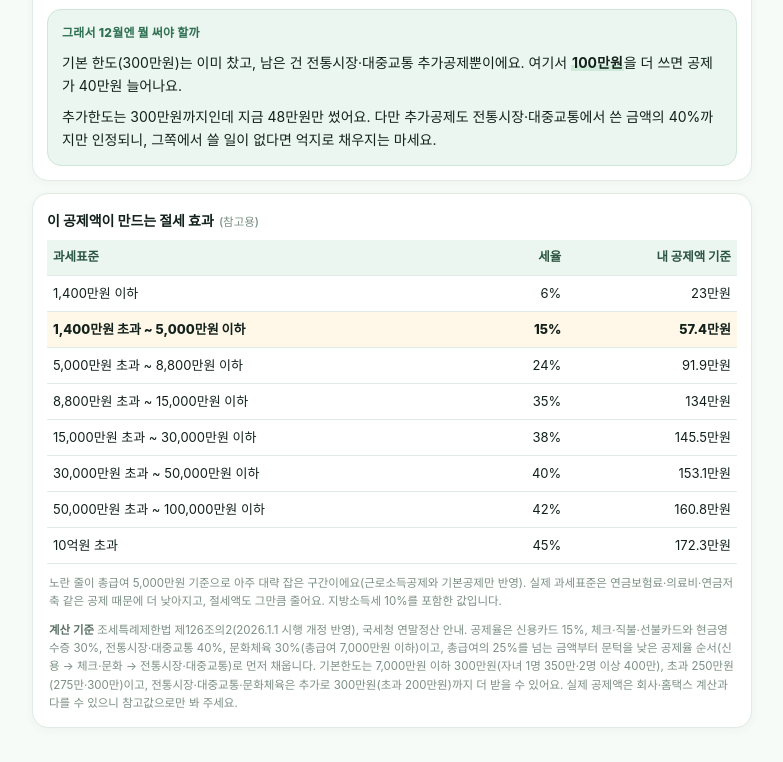
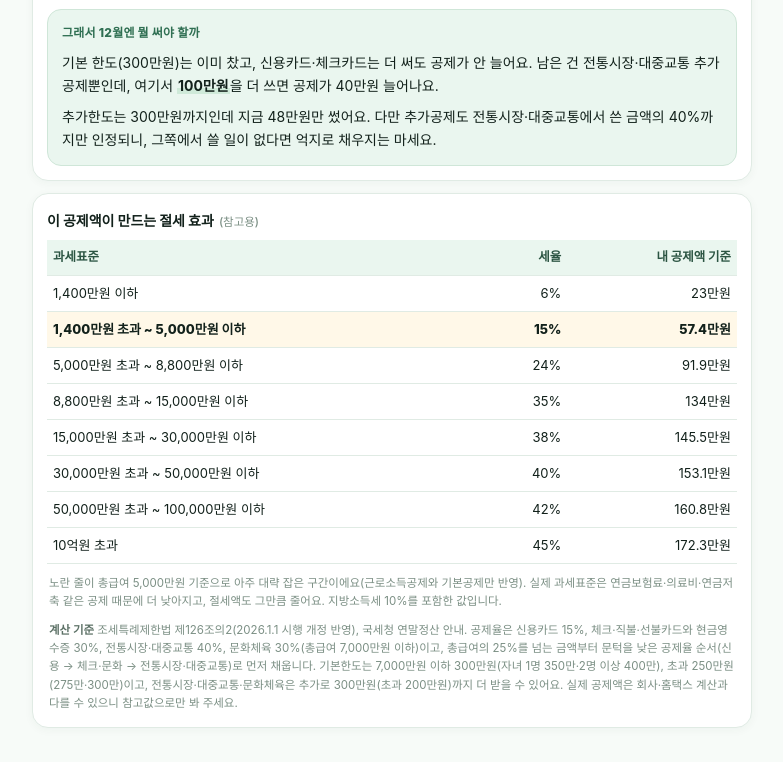
Before and after one commit to donghyun8101/donghyun8101.github.io, a plain HTML site: page calc/card-deduction/index.html in a window 1280 px wide. Shown: the part 858-1620 px from the top of the page, without its empty margins (248-1031 px from the left). Drawn offline with Linux system fonts and the light colour scheme.

Commit message:
Fix limit tag wording in calculator

```diff
--- a/calc/card-deduction/index.html
+++ b/calc/card-deduction/index.html
@@ -268,7 +268,8 @@
 
     document.getElementById("k2").textContent = man(D.total);
     var limTag = D.total >= D.limitTotal ? "<span class='tag mid'>한도 다 채움</span>"
-               : D.total >= D.baseLimit ? "<span class='tag mid'>추가한도 사용 중</span>"
+               : D.total > D.baseLimit ? "<span class='tag mid'>추가한도 사용 중</span>"
+               : D.total >= D.baseLimit ? "<span class='tag ok'>기본한도 꽉 참</span>"
                : "<span class='tag ok'>기본한도 여유</span>";
     document.getElementById("k2d").innerHTML = "기본 " + man(D.base) + " + 추가 " + man(D.extra) + " " + limTag + "<br>한도 " + man(D.baseLimit) + " (+추가 " + man(D.addLimit) + ")";
 
@@ -305,7 +306,7 @@
       a1 = "공제 한도를 이미 다 채웠어요. 지금부터 얼마를 더 써도 공제는 안 늘어요.";
       a2 = "남은 12월은 그냥 포인트·적립·할인이 좋은 카드로 쓰세요. 억지로 쓰는 건 손해예요.";
     } else if (dD === 0 && dM > 0){
-      a1 = "기본 한도(" + man(D.baseLimit) + ")는 이미 찼고, 남은 건 전통시장·대중교통 추가공제뿐이에요. 여기서 <b>100만원</b>을 더 쓰면 공제가 " + man(dM) + " 늘어나요.";
+      a1 = "기본 한도(" + man(D.baseLimit) + ")는 이미 찼고, 신용카드·체크카드는 더 써도 공제가 안 늘어요. 남은 건 전통시장·대중교통 추가공제뿐인데, 여기서 <b>100만원</b>을 더 쓰면 공제가 " + man(dM) + " 늘어나요.";
       a2 = "추가한도는 " + man(D.addLimit) + "까지인데 지금 " + man(D.extra) + "만 썼어요. 다만 추가공제도 전통시장·대중교통에서 쓴 금액의 40%까지만 인정되니, 그쪽에서 쓸 일이 없다면 억지로 채우지는 마세요.";
     } else {
       var best = Math.max(dC, dD, dM);
```
